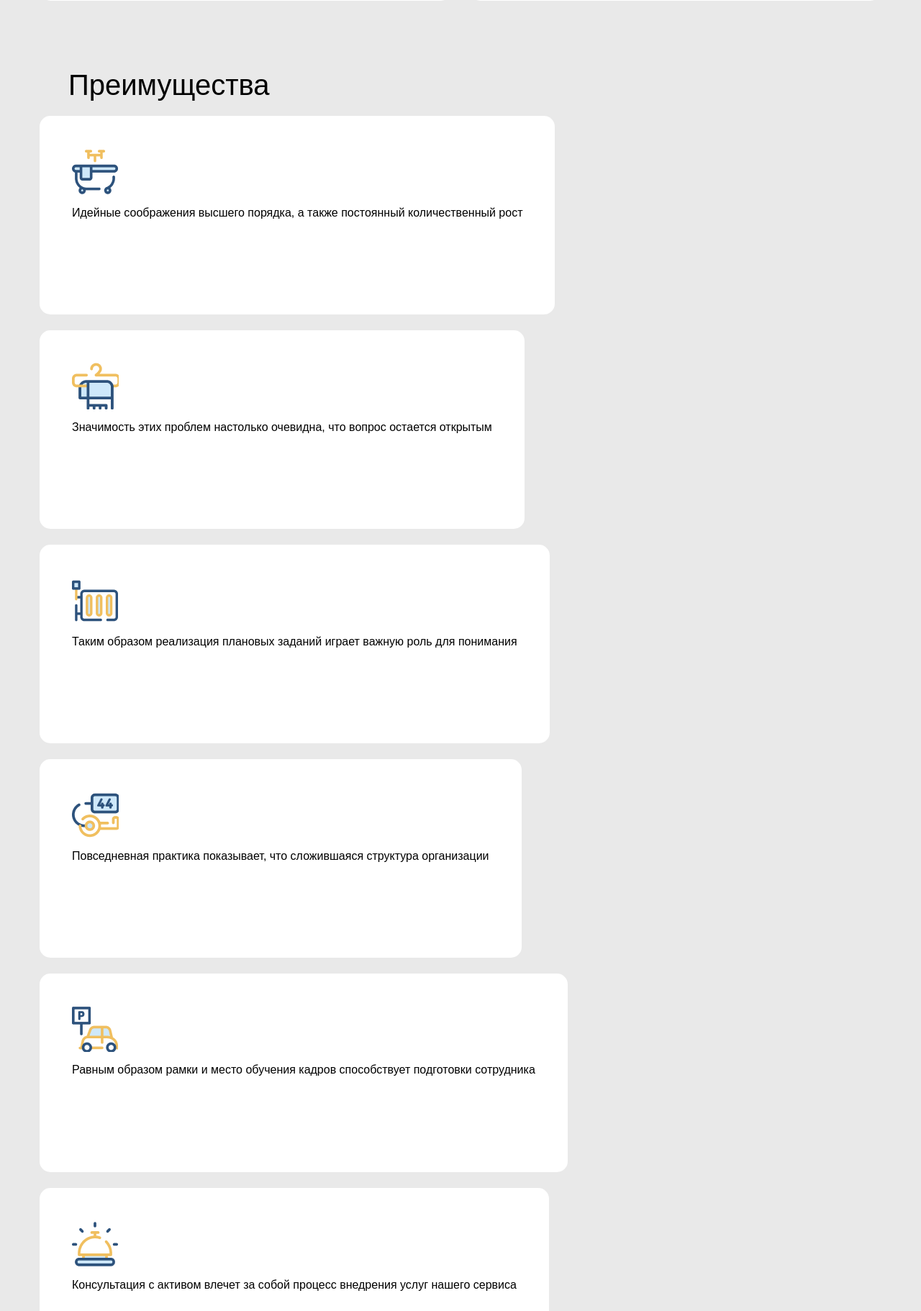
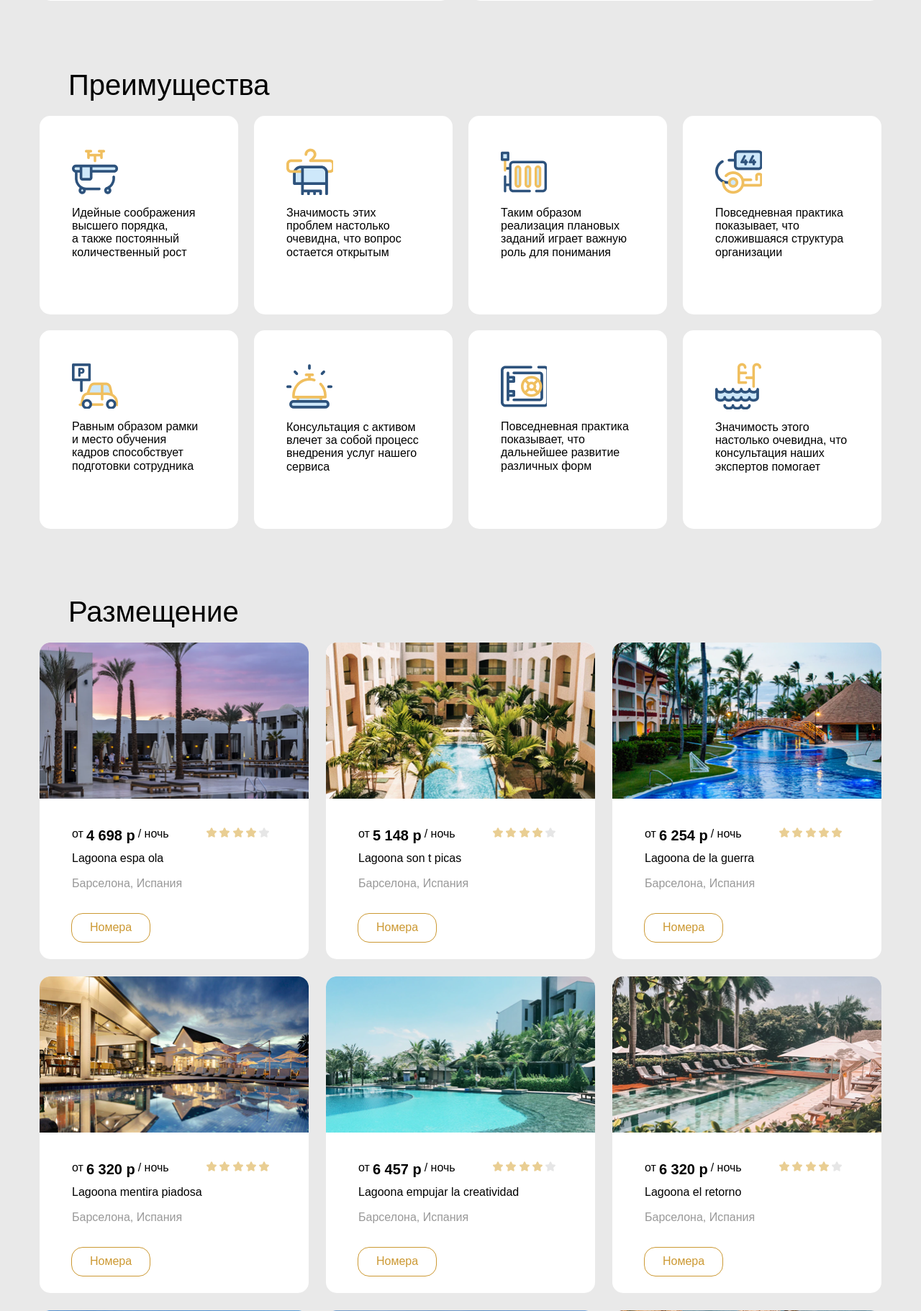
Before and after one commit to arustle86/hometasks, a PHP site: page / in a window 1280 px wide. Shown: the part 1902-3724 px from the top of the page at 72% size. Run offline with PHP 8.4, Linux system fonts and the light colour scheme.

Commit message:
css
correction mistakes

```diff
--- a/Lagoona/css/style.css
+++ b/Lagoona/css/style.css
@@ -474,7 +474,7 @@ img {
 
 .advantage-card {
   flex-direction: column;
-  width: width: calc((100% - (var(--gap) * 3)) / 2 );
+  width: 276px;
   height: 276px;
   margin-bottom: 22px;
   border-radius: 15px;
```
Also changed, not shown: 2 other files.
